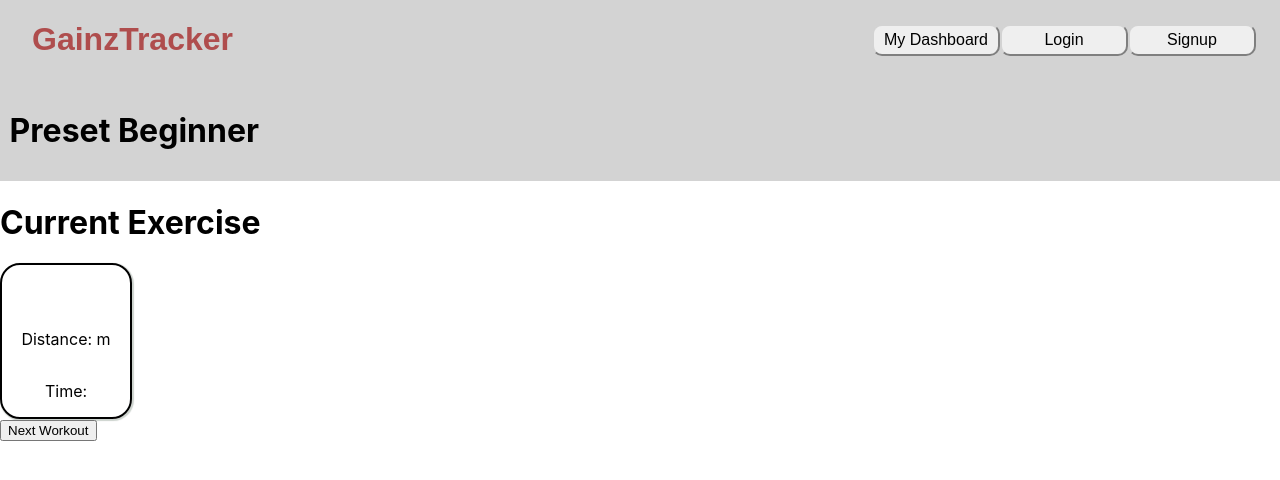
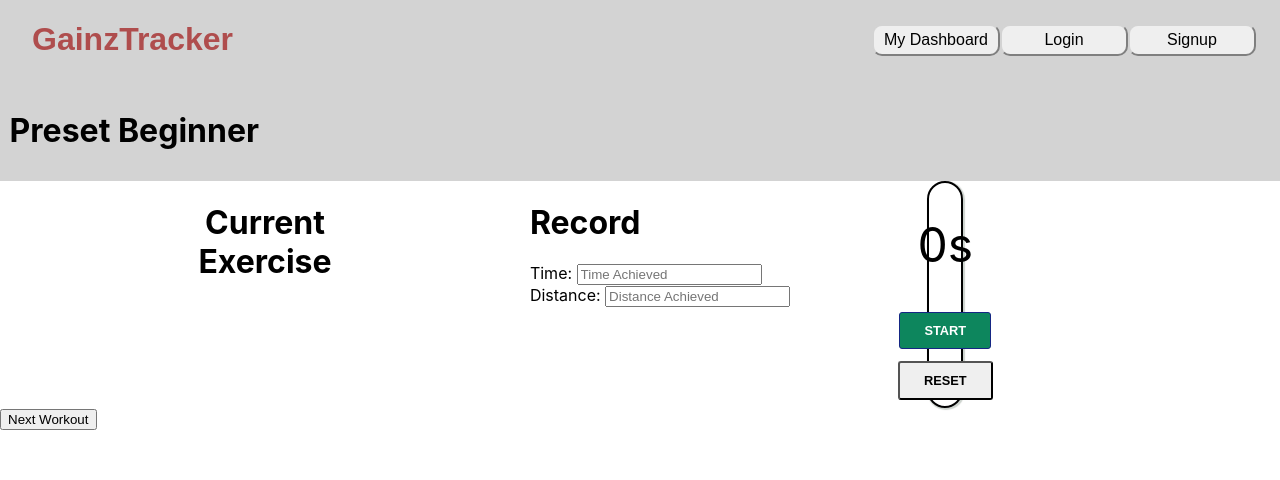
Before and after one commit to imcalled/BNTA-Capstone, a React (Create React App) app in the folder frontEnd/: page /StartWorkoutPage/1 in a window 1280 px wide. Shown: the top 480 px of the page. Built offline with nearby package versions, Linux system fonts and the light colour scheme; no server answers.

Commit message:
rest timer and css

```diff
--- a/frontEnd/src/Components/WorkoutComponents/RecordForm.js
+++ b/frontEnd/src/Components/WorkoutComponents/RecordForm.js
@@ -0,0 +1,48 @@
+import React from 'react'
+import { useState } from 'react/cjs/react.development'
+
+const RecordForm = () => {
+
+    const[time, setTime] = useState(0);
+    const[distance, setDistance] = useState(0)
+
+
+    const handleTimeChange = (event) => {
+
+        setTime(event.target.value)
+
+        console.log(event.target.value);
+
+
+      }
+
+
+
+      const handleDistanceChange = (event) => {
+
+          setDistance(event.target.value)
+
+          console.log(event.target.value)
+
+      }
+
+    return (
+        <>
+            <h1>Record</h1>
+
+            <form>
+                <div>
+                    <label>Time: </label>
+                    <input type="text" placeholder="Time Achieved" onChange={handleTimeChange}/>
+                </div>
+
+                <div>
+                    <label>Distance: </label>
+                    <input type="text" placeholder="Distance Achieved" onChange={handleDistanceChange}/>
+                </div>
+            </form>
+        </>
+    )
+}
+
+export default RecordForm;
--- a/frontEnd/src/Components/WorkoutComponents/StartWorkoutPage.css
+++ b/frontEnd/src/Components/WorkoutComponents/StartWorkoutPage.css
@@ -1,16 +1,56 @@
 .beginner-current-exercise{
     display: flex;
     flex-direction: column;
-    flex-basis: 100%;
-    flex: 1;
-    width: 10%;
-    border: solid 2px black;
-    box-shadow: 1px 1px 1px 1px rgba(0, 35, 11, 0.2);
+    width: 20%;
     text-align: center;
-    border-radius: 20px;
 
 }
 
 .beginner-current-exercise-name {
     font-size: 24px;
 }
+
+.timer-container{
+    text-align: center;
+    display: flex;
+    width: 15%;
+    border: solid 2px black;
+    border-radius: 50px;
+    box-shadow: 1px 1px 1px 1px rgba(0, 35, 11, 0.2);
+    flex-direction: column;
+    align-items: center;
+    justify-content: center;
+    color: black;
+  }
+
+  .display-time {
+    font-size: 3rem;
+    padding: 2rem;
+  }
+
+  .timer-button {
+    padding: .6rem 1.5rem;
+    margin: .4rem;
+    border-radius: 3px;
+    text-transform: uppercase;
+    font-weight: 600;
+    font-size: .8rem;
+  }
+
+  .timer-button-primary-active {
+    background-color: #ba3f38;
+    border: 1px solid #152684;
+    color: white;
+  }
+
+  .timer-button-primary-inactive {
+    background-color: #0D865D;
+    border: 1px solid #152684;
+    color: white;
+  }
+
+
+  .start-workout-page-container {
+      display: flex;
+      justify-content: space-evenly;
+  }
--- a/frontEnd/src/Components/WorkoutComponents/Timer.js
+++ b/frontEnd/src/Components/WorkoutComponents/Timer.js
@@ -0,0 +1,55 @@
+import React, { useState, useEffect } from 'react';
+
+const Timer = () => {
+    const [seconds, setSeconds] = useState(0);
+    const [isActive, setIsActive] = useState(false);
+
+    const toggle = () => {
+        setIsActive(!isActive);
+    }
+
+    const reset = () => {
+        setSeconds(0);
+        setIsActive(false);
+    }
+
+    useEffect(() => {
+
+        let interval = null;
+
+        if (isActive) {
+            interval = setInterval(() => {
+                setSeconds(seconds => seconds + 1);
+            }, 1000);
+        } else if (!isActive && seconds !== 0) {
+            clearInterval(interval);
+        }
+
+        return () => clearInterval(interval);
+
+    }, [isActive, seconds]);
+
+
+    return (
+        <div className="timer-container">
+
+            <div className="display-time">
+                {seconds}s
+            </div>
+
+            <div className="row">
+
+                <button className={`timer-button timer-button-primary-${isActive ? 'active' : 'inactive'}`} onClick={toggle}>
+                    {isActive ? 'Pause' : 'Start'}
+                </button>
+
+                <button className="timer-button" onClick={reset}>
+                    Reset
+                </button>
+
+            </div>
+        </div>
+    );
+};
+
+export default Timer;
--- a/frontEnd/src/Pages/StartWorkoutPage.js
+++ b/frontEnd/src/Pages/StartWorkoutPage.js
@@ -2,6 +2,9 @@ import '../Components/WorkoutComponents/StartWorkoutPage.css';
 import { useState, useEffect } from "react";
 import { useParams } from "react-router";
 import CurrentExercise from "../Components/WorkoutComponents/CurrentExercise";
+import ExerciseCard from '../Components/ExerciseCard';
+import RecordForm from '../Components/WorkoutComponents/RecordForm';
+import Timer from '../Components/WorkoutComponents/Timer';
 
 const StartWorkoutPage = () => {
 
@@ -9,6 +12,8 @@ const StartWorkoutPage = () => {
     const [exercises,setExercises] = useState([]);
     const [currentExercise, setCurrentExercise] = useState([]);
     const [nextExercise, setNextExercise] = useState(0);
+    const {initialMinute} = 0
+    const {initialSeconds} = 0
 
     let exerciseCount = 0;
 
@@ -38,11 +43,24 @@ const StartWorkoutPage = () => {
                 <h1>Preset Beginner</h1>
             </div>
 
-            <h1>Current Exercise</h1>
+            <div className="start-workout-page-container">
 
-            <div>
-                <CurrentExercise currentExercise={exercises} />
+
+                <div className="beginner-current-exercise">
+                    <h1>Current Exercise</h1>
+                    <ExerciseCard exercise={exercises} />
+                </div>
+
+                <div>
+                    <RecordForm />
+                </div>
+
+                <div>
+                    <Timer/>
+                </div>
+
             </div>
+
 
             <button onClick={counter}>Next Workout</button>
 
```
